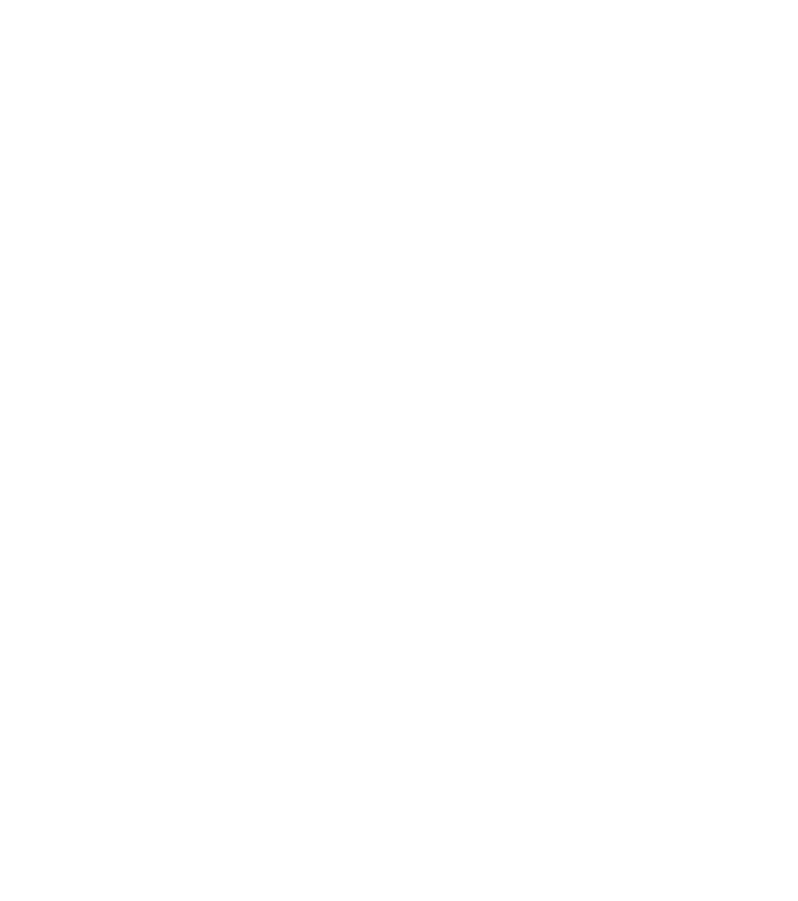
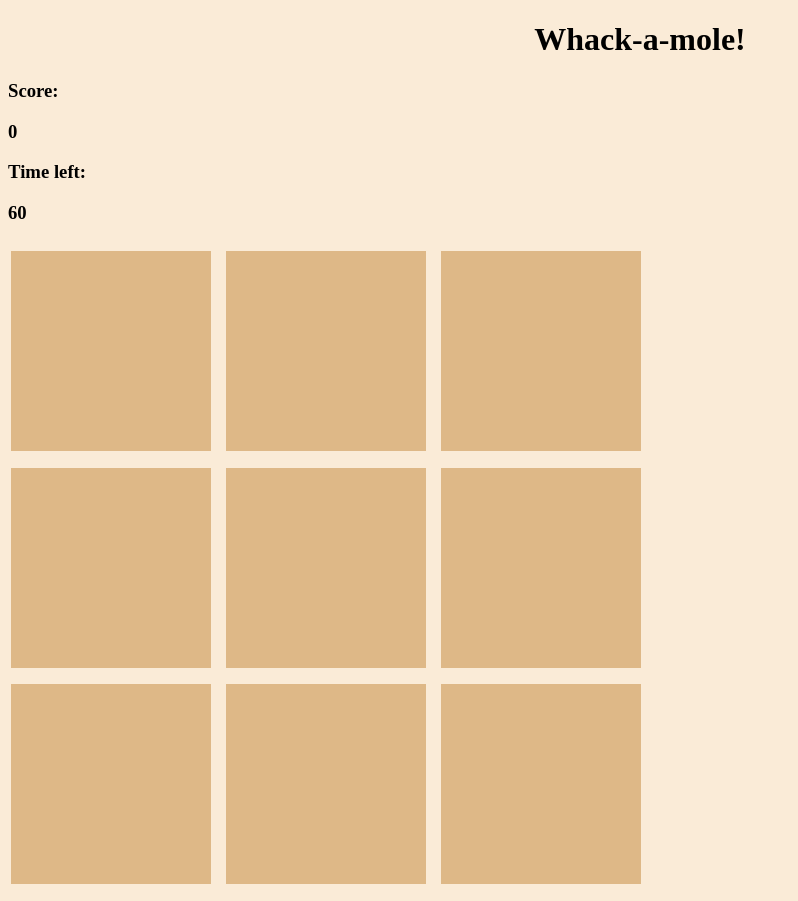
Before and after one commit to pmaycomia/js-whack-a-mole-game, a plain HTML site: page index.html in a window 1280 px wide. Shown: the whole page, without its empty margins (0-798 px from the left). Before the commit the page ends 800 px from the top, so only its background shows below. Drawn offline with Linux system fonts and the light colour scheme.

Commit message:
Create the layout with some styling

```diff
--- a/index.html
+++ b/index.html
@@ -5,11 +5,31 @@
     <meta charset="UTF-8">
     <meta http-equiv="X-UA-Compatible" content="IE=edge">
     <meta name="viewport" content="width=device-width, initial-scale=1.0">
-    <title>Document</title>
+    <link rel="stylesheet" href="style.css">
+    <title>Whack-a-mole!</title>
 </head>
 
 <body>
+    <h1 align="center">Whack-a-mole!</h1>
 
+    <h3>Score:</h3>
+    <h3 id="score">0</h3>
+
+    <h3>Time left:</h3>
+    <h3 id="time-left">60</h3>
+
+    <div class="grid">
+        <div class="square" id="1"></div>
+        <div class="square" id="2"></div>
+        <div class="square" id="3"></div>
+        <div class="square" id="4"></div>
+        <div class="square" id="5"></div>
+        <div class="square" id="6"></div>
+        <div class="square" id="7"></div>
+        <div class="square" id="8"></div>
+        <div class="square" id="9"></div>
+    </div>
+    <script src="script.js"></script>
 </body>
 
 </html>
--- a/style.css
+++ b/style.css
@@ -0,0 +1,20 @@
+body {
+    box-sizing: border-box;
+    background-color: antiquewhite;
+}
+
+.grid {
+    display: flex;
+    flex-flow: row wrap;
+    justify-content: center;
+    align-items: center;
+    height: 650px;
+    width: 650px;
+}
+
+.square {
+    background-color: burlywood;
+    height: 200px;
+    width: 200px;
+    margin-right: 15px;
+}
```
